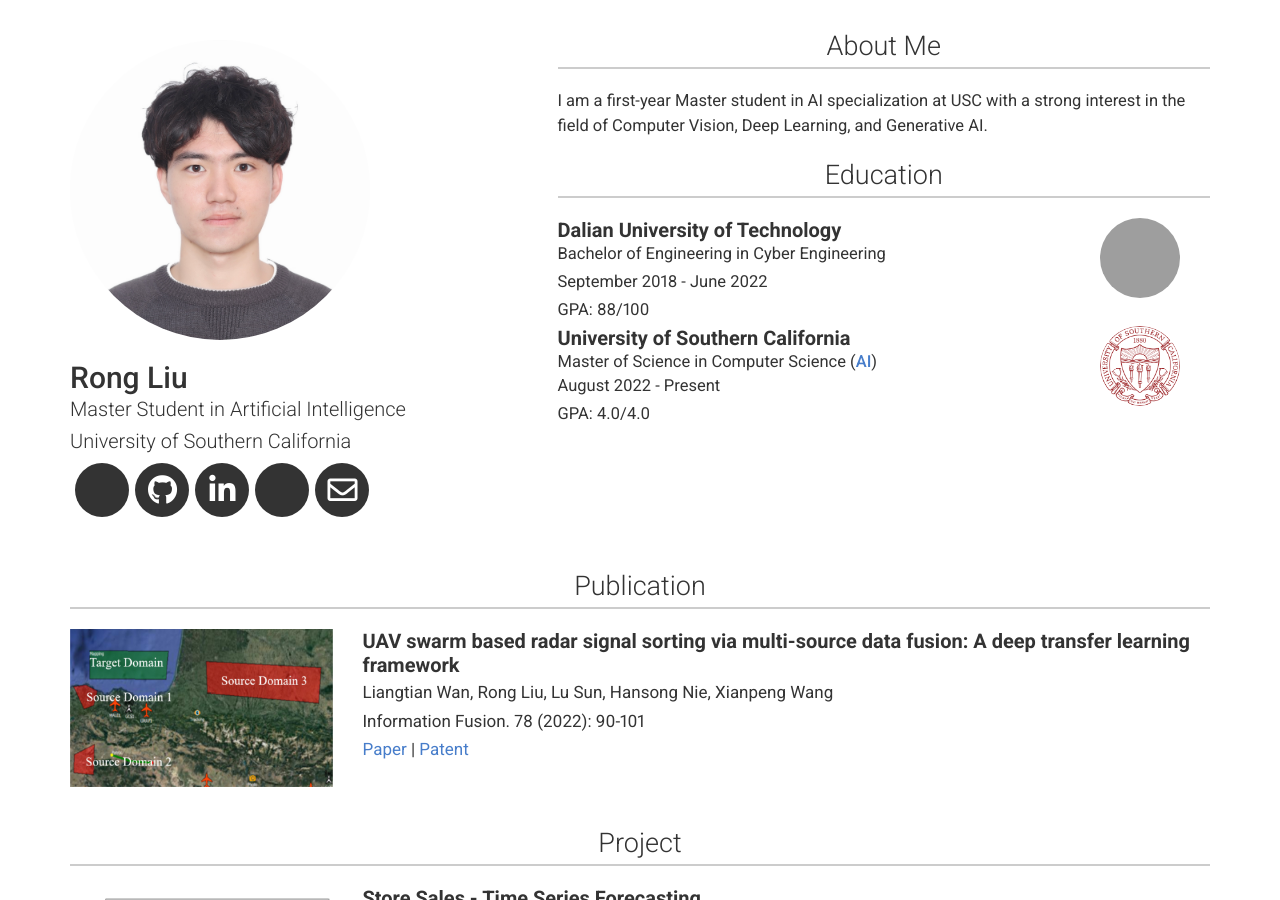
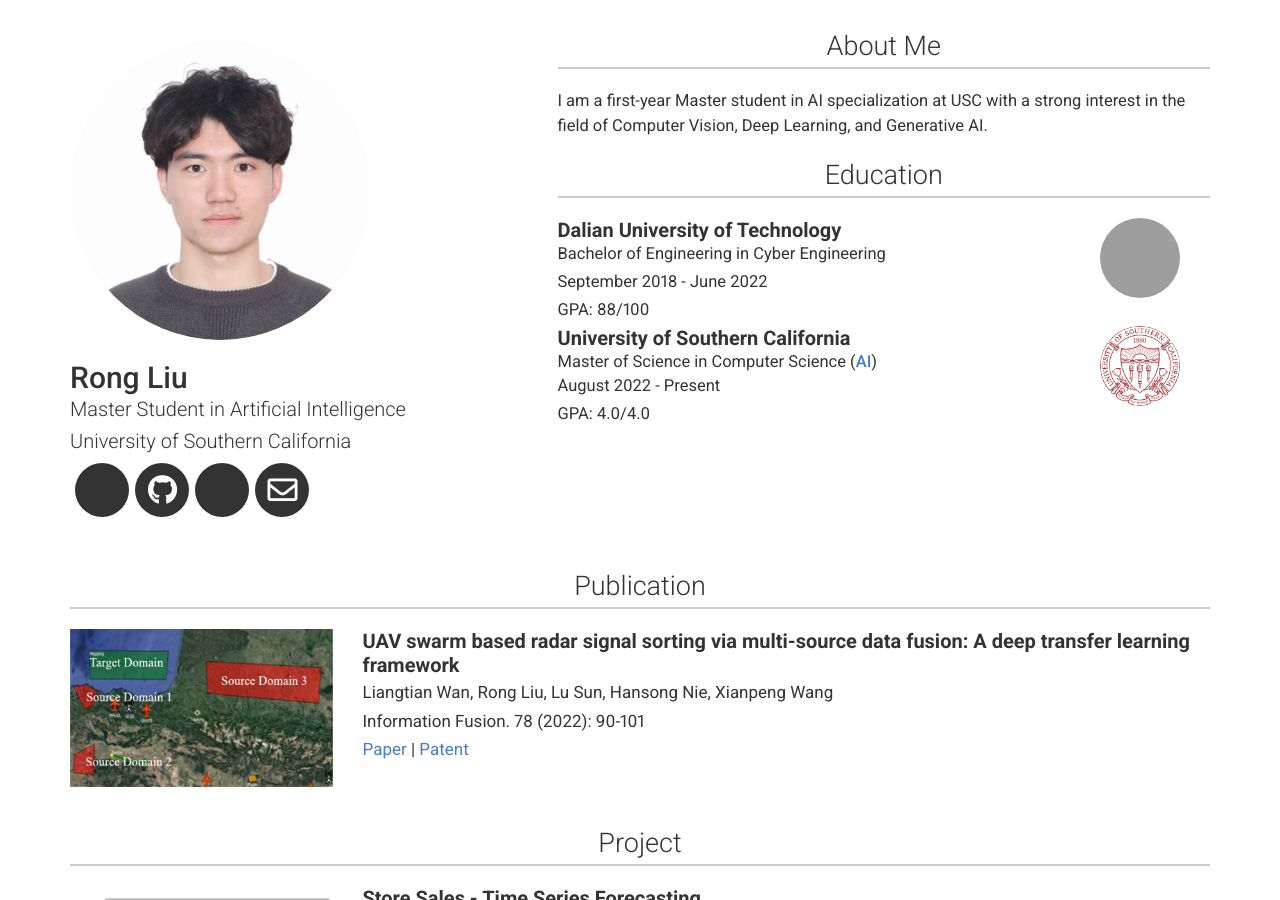
Before and after one commit to RongLiu-Leo/rongliu-leo.github.io, a Jekyll site: the page built from index.md, in a window 1280 px wide and 900 px high. Built offline with Jekyll 4.4.1, drawn with Linux system fonts in a browser that asks for light colours; nearby versions of some CDN libraries; a style sheet for code colours, icons or effects is not loaded; grey boxes are pictures that could not be loaded.

Commit message:
Update header.html

```diff
--- a/_includes/header.html
+++ b/_includes/header.html
@@ -28,19 +28,19 @@
           </li>
         {%- endif -%}
 
-        {%- if site.linkedin_username -%}
+        <!-- {%- if site.linkedin_username -%}
           <li>
             <a target="_blank" href="https://www.linkedin.com/in/{{ site.linkedin_username| cgi_escape | escape }}" class="button button--sacnite button--round-l">
               <i class="fab fa-linkedin-in" title="Linkedin link"></i>
             </a>
           </li>
-        {%- endif -%}
+        {%- endif -%} -->
 
 
 
         {%- if site.googlescholar_username -%}
           <li>
-            <a target="_blank" href="https://scholar.google.com/citations?user={{ site.googlescholar_username| escape }}" class="button button--sacnite button--round-l">
+            <a target="_blank" href="https://scholar.google.com/citations?user={{ site.googlescholar_username| escape }}" class="button button--sacnite button--round-l no-print">
               <i class="ai ai-google-scholar" title="Google scholar link"></i>
             </a>
           </li>
@@ -49,6 +49,7 @@
         <li>
           <a target="_blank" href="mailto:rliu8691@usc.edu" class="button button--sacnite button--round-l">
             <i class="far fa-envelope" title="Email link"></i>
+            <p>rliu8691@usc.edu</p>
           </a>
         </li>
       </ul>
```
